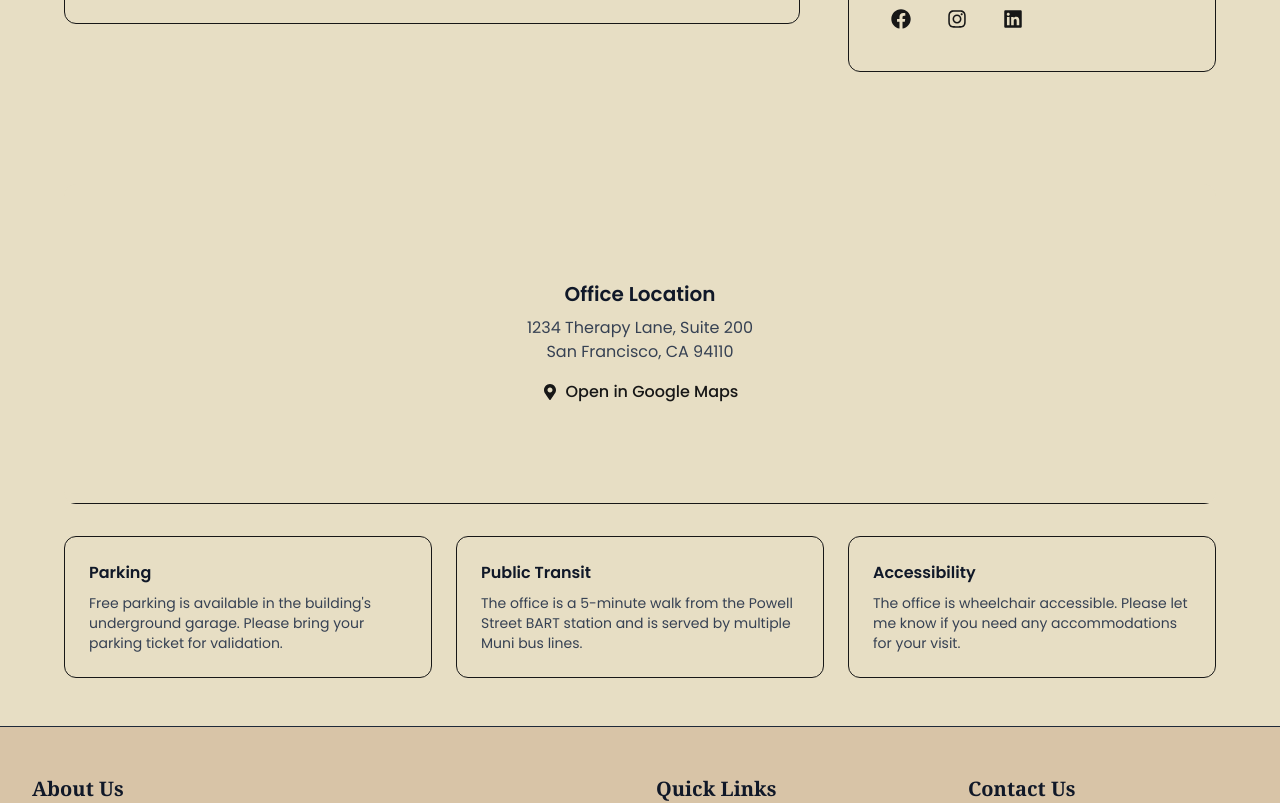
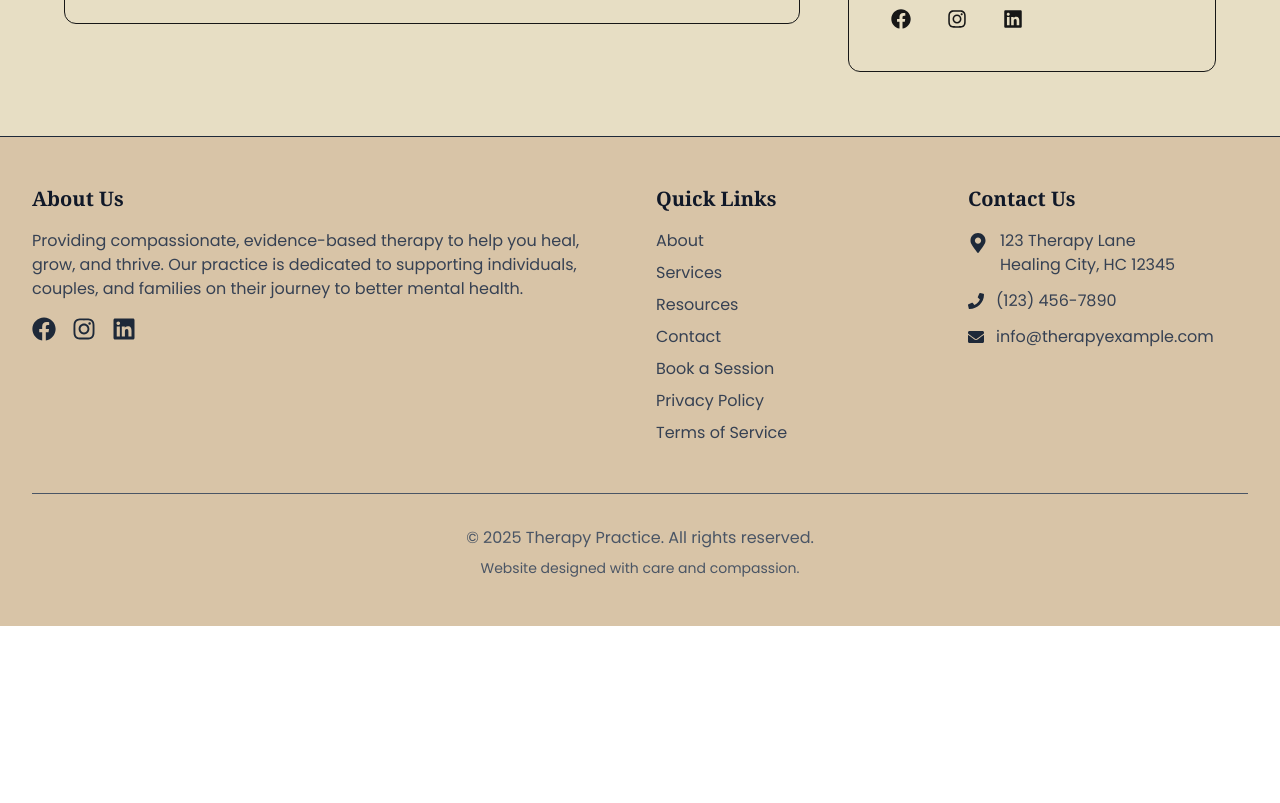
Before and after one commit to Dyligentlydone/Denise, a Next.js app: page /contact in a window 1280 px wide. Shown: the part 1140-1943 px from the top of the page. After the commit the page ends 1766 px from the top, so only its background shows below. Built offline with nearby package versions, Linux system fonts and the light colour scheme.

Commit message:
Update contact and about pages: Remove office location section, update button styles, and revise therapy approach content

```diff
--- a/src/app/about/page.tsx
+++ b/src/app/about/page.tsx
@@ -109,19 +109,19 @@ export default function AboutPage() {
             {[
               {
                 title: 'Client-Centered Care',
-                description: 'Your unique experiences and goals guide our work together. I tailor my approach to meet your specific needs and circumstances.'
+                description: 'Your story, pace, and goals guide every step of our work together. I tailor each session to your unique needs, meeting you with compassion, curiosity, and respect.'
               },
               {
-                title: 'Evidence-Based',
-                'description': 'I utilize therapies that have been scientifically proven to be effective, including CBT, ACT, and mindfulness-based approaches.'
+                title: 'Integrative & Mind-Body Approach',
+                'description': 'Drawing from psychotherapy, somatic therapy, and hypnotherapy, I integrate mind, body, and emotion to support deep, lasting healing.'
               },
               {
                 title: 'Holistic Perspective',
-                'description': 'I consider all aspects of your well-being—emotional, mental, physical, and social—in our work together.'
+                'description': 'Our work considers all parts of your experience—mental, emotional, physical, and relational—so healing can take root on every level.'
               },
               {
-                title: 'Strength-Based',
-                'description': 'I help you identify and build upon your existing strengths to create positive change in your life.'
+                title: 'Strengths-Oriented Healing',
+                'description': 'Together, we’ll uncover and build upon your innate strengths and resilience, helping you reconnect with your capacity for growth, balance, and self-trust.'
               }
             ].map((item, index) => (
               <motion.div
@@ -206,7 +206,7 @@ export default function AboutPage() {
             <div className="mt-12 text-center">
               <Link
                 href="/contact"
-                className="inline-block px-8 py-4 bg-sage-600 hover:bg-sage-700 text-white font-medium rounded-lg transition-colors duration-300"
+                className="inline-flex items-center px-6 py-3 border-2 border-[#84b3a8] text-base font-medium rounded-md text-white bg-[#84b3a8] hover:bg-sage-700 hover:border-white transition-colors"
               >
                 Schedule a Free Consultation
               </Link>
--- a/src/app/contact/page.tsx
+++ b/src/app/contact/page.tsx
@@ -77,8 +77,8 @@ export default function ContactPage() {
             variants={fadeInUp}
             className="max-w-4xl mx-auto text-center text-gray-900"
           >
-            <h1 className="text-4xl md:text-5xl lg:text-6xl font-serif font-bold mb-6">
-              Get in <span className="text-sage-700">Touch</span>
+            <h1 className="text-4xl md:text-5xl lg:text-6xl font-serif font-bold mb-6" style={{ color: '#84b3a8' }}>
+              Get in Touch
             </h1>
             <p className="text-lg md:text-xl text-gray-700 max-w-3xl mx-auto">
               I'm here to answer your questions and help you take the first step toward healing and growth.
@@ -184,6 +184,7 @@ export default function ContactPage() {
                           <option value="anxiety">Anxiety Treatment</option>
                           <option value="trauma">Trauma Therapy</option>
                           <option value="stress">Stress Management</option>
+                          <option value="other">Other</option>
                         </select>
                       </div>
                     </div>
@@ -348,52 +349,6 @@ export default function ContactPage() {
           </div>
         </div>
       </section>
-
-      {/* Map Section */}
-      <section className="bg-cream-light py-12">
-        <div className="container mx-auto px-4">
-          <div className="max-w-6xl mx-auto">
-            <div className="bg-white rounded-xl shadow-soft overflow-hidden">
-              <div className="h-80 w-full bg-sage-100/50 flex items-center justify-center border-b border-sage-200">
-                <div className="text-center p-6">
-                  <h3 className="text-xl font-semibold text-gray-900 mb-2">Office Location</h3>
-                  <p className="text-gray-700 mb-4">1234 Therapy Lane, Suite 200<br />San Francisco, CA 94110</p>
-                  <a
-                    href="https://maps.google.com"
-                    target="_blank"
-                    rel="noopener noreferrer"
-                    className="inline-flex items-center text-sage-700 hover:text-sage-800 font-medium"
-                  >
-                    <FaMapMarkerAlt className="mr-2" />
-                    Open in Google Maps
-                  </a>
-                </div>
-              </div>
-            </div>
-
-            <div className="mt-8 grid grid-cols-1 md:grid-cols-3 gap-6">
-              <div className="bg-white p-6 rounded-xl shadow-soft border border-sage-100">
-                <h4 className="font-semibold text-gray-900 mb-2">Parking</h4>
-                <p className="text-gray-700 text-sm">
-                  Free parking is available in the building's underground garage. Please bring your parking ticket for validation.
-                </p>
-              </div>
-              <div className="bg-white p-6 rounded-xl shadow-soft border border-sage-100">
-                <h4 className="font-semibold text-gray-900 mb-2">Public Transit</h4>
-                <p className="text-gray-700 text-sm">
-                  The office is a 5-minute walk from the Powell Street BART station and is served by multiple Muni bus lines.
-                </p>
-              </div>
-              <div className="bg-white p-6 rounded-xl shadow-soft border border-sage-100">
-                <h4 className="font-semibold text-gray-900 mb-2">Accessibility</h4>
-                <p className="text-gray-700 text-sm">
-                  The office is wheelchair accessible. Please let me know if you need any accommodations for your visit.
-                </p>
-              </div>
-            </div>
-          </div>
-        </div>
-      </section>
     </div>
   );
 }
```
